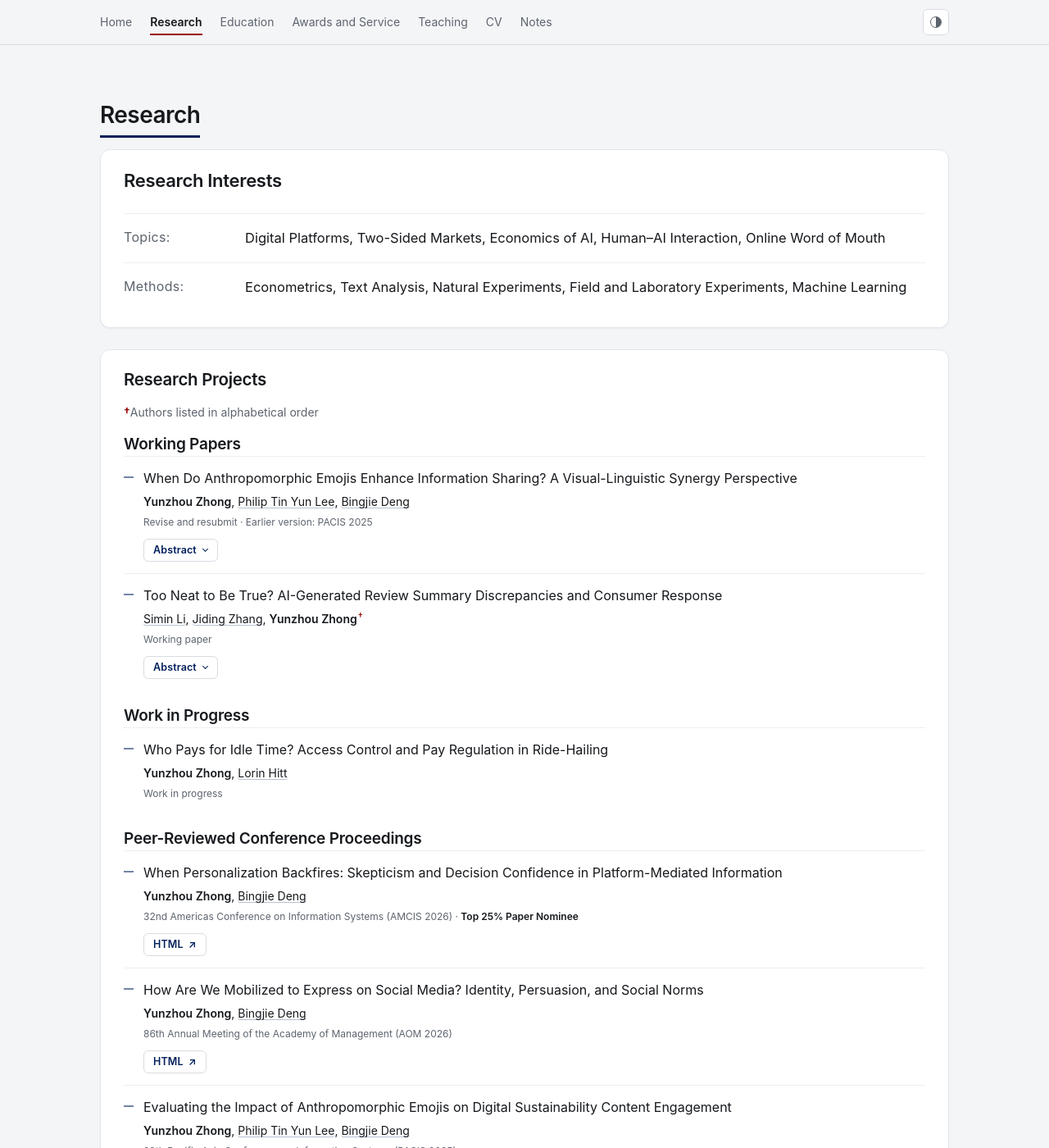
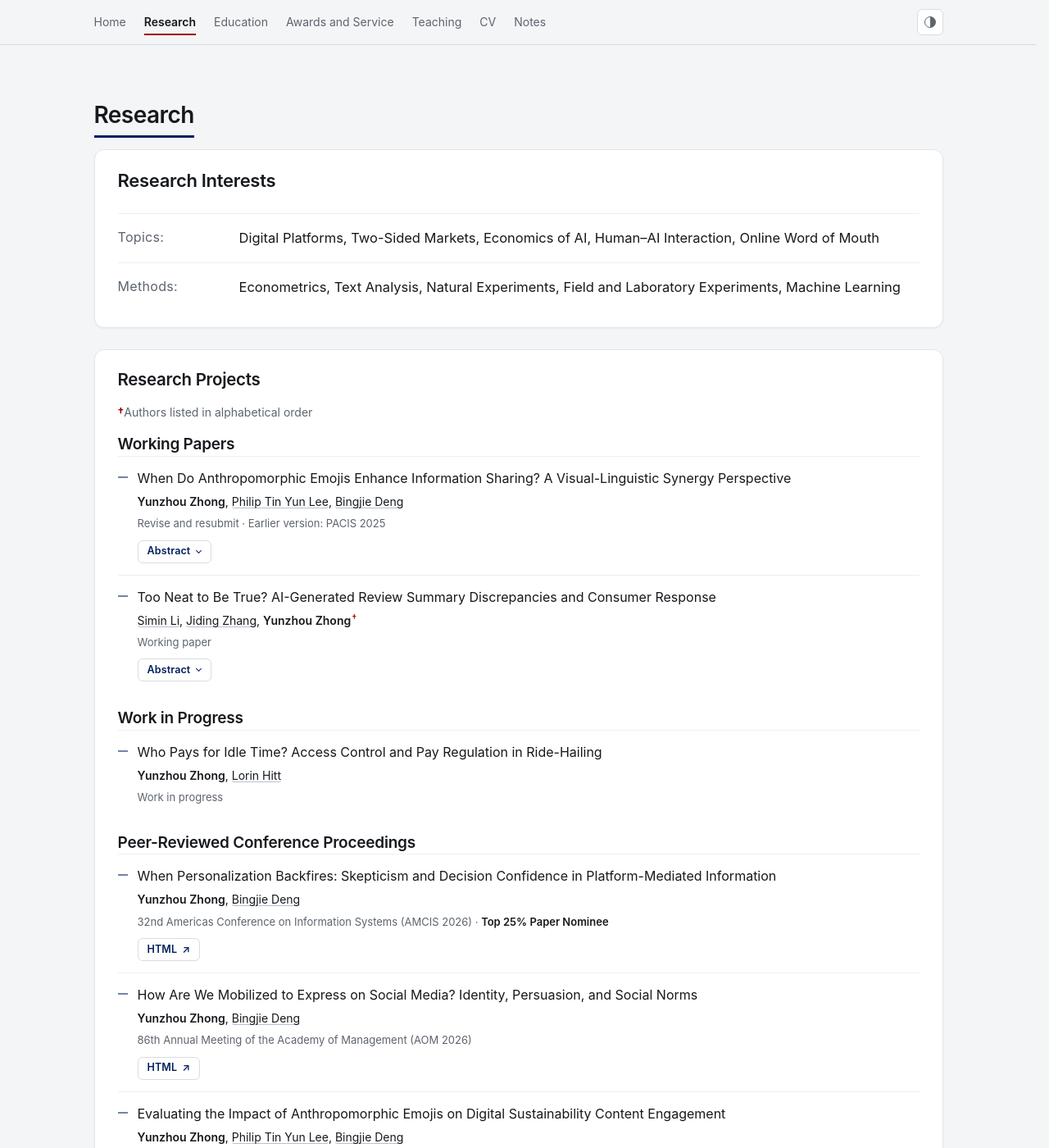
Before and after one commit to bobbyZhong10/bobbyzhong10.github.io, a Jekyll site: the page built from _pages/research-projects.md, in a window 1280 px wide and 1400 px high. Shown: the whole window at 82% size. Built offline with Jekyll 4.4.1, drawn with Linux system fonts in a browser that asks for light colours.

Commit message:
Fix layout and loading issues found in a full-site check
- Keep the PhD badge dot round on phones and on the badge's first line
- Reserve the scrollbar gutter so short pages no longer shift sideways
- Stop loading Google Fonts on the Research page while the quote card is hidden
- Serve the profile photo as a 56 KB JPEG with set dimensions and high fetch priority
- Raise research status lines from 12px to 13px
- Hyphenate long words in justified abstracts to close wide word gaps
- Match reviewer-list spacing to the memberships list
- Load Google Analytics and the visitor counter only in the production build

```diff
--- a/_config.yml
+++ b/_config.yml
@@ -27,7 +27,7 @@ baidu_site_verification  :  # get baidu_site_verification from https://ziyuan.ba
 # Site Author
 author:
   name             : "Yunzhou (Bobby) Zhong"
-  avatar           : "/images/profile-yunzhou-zhong.png"
+  avatar           : "/images/profile-yunzhou-zhong.jpg"
   bio              : ""
   location         : "Philadelphia, PA"
   employer         : "University of Pennsylvania"
--- a/_includes/analytics.html
+++ b/_includes/analytics.html
@@ -1,4 +1,5 @@
-{% if page.analytics != false and site.google_analytics_id and site.google_analytics_id != "" %}
+{% comment %} Only the GitHub Pages build (JEKYLL_ENV=production) reports visits, so local previews stay out of the numbers. {% endcomment %}
+{% if jekyll.environment == "production" and page.analytics != false and site.google_analytics_id and site.google_analytics_id != "" %}
 
 <!-- Global site tag (gtag.js) - Google Analytics -->
 <script async src="https://www.googletagmanager.com/gtag/js?id={{ site.google_analytics_id }}"></script>
--- a/_includes/home-hero.html
+++ b/_includes/home-hero.html
@@ -32,7 +32,7 @@
     </div>
 
     <div class="home-hero__avatar">
-      <img src="{{ site.author.avatar | relative_url }}" alt="{{ site.author.name }}">
+      <img src="{{ site.author.avatar | relative_url }}" alt="{{ site.author.name }}" width="168" height="168" fetchpriority="high">
     </div>
   </div>
 </section>
--- a/_layouts/default.html
+++ b/_layouts/default.html
@@ -27,7 +27,8 @@
       </article>
     </div>
 
-    {% if current_url == "/" %}
+    {% comment %} Like analytics, the counter loads only on the live site, so local previews don't add hits. {% endcomment %}
+    {% if current_url == "/" and jekyll.environment == "production" %}
       <div class="visitor-counter">
         <img src="https://hits.sh/bobbyzhong10.github.io.svg?style=plastic&amp;label=Visitors&amp;extraCount=1990&amp;color=011F5B&amp;labelColor=990000" alt="Visitor count">
       </div>
--- a/_sass/_site.scss
+++ b/_sass/_site.scss
@@ -43,10 +43,13 @@ html[data-theme="dark"] {
 /* Base
    ========================================================================== */
 
+// scrollbar-gutter keeps the layout from shifting sideways between short pages
+// (no scrollbar) and long ones where scrollbars take up room (Windows, some Linux).
 html {
   background: var(--bg);
   font-size: 16px;
   color-scheme: light;
+  scrollbar-gutter: stable;
 }
 
 html[data-theme="dark"] {
@@ -434,9 +437,10 @@ html[data-theme="dark"] #theme-toggle-icon {
   border-left: 3px solid var(--crimson);
 }
 
+// The dot sits on the first line, so it stays put when the badge wraps on phones.
 .phd-callout__badge {
   display: flex;
-  align-items: center;
+  align-items: flex-start;
   gap: 9px;
   margin: 0 0 9px;
   padding: 0;
@@ -444,15 +448,17 @@ html[data-theme="dark"] #theme-toggle-icon {
   font-size: 13px;
   font-weight: 600;
   letter-spacing: 0.02em;
+  line-height: 1.5;
 }
 
 .phd-callout__badge::before {
   content: "";
+  flex: none;
   width: 7px;
   height: 7px;
+  margin-top: calc(0.75em - 3.5px);
   border-radius: 999px;
   background: var(--crimson);
-  transform: rotate(45deg);
 }
 
 .phd-callout p {
@@ -657,7 +663,7 @@ html[data-theme="dark"] #theme-toggle-icon {
 .research-entry__meta {
   margin-top: 5px;
   color: var(--muted);
-  font-size: 12px;
+  font-size: 13px;
 }
 
 .research-entry__authors strong,
@@ -751,6 +757,11 @@ html[data-theme="dark"] #theme-toggle-icon {
   font-size: 14.5px;
   line-height: 1.65;
   text-align: justify;
+  // Hyphenation keeps justified lines from opening wide gaps between words;
+  // only words of 7+ letters split, with at least 3 letters on each side.
+  -webkit-hyphens: auto;
+  hyphens: auto;
+  hyphenate-limit-chars: 7 3 3;
 }
 
 .research-entry__abstract p {
@@ -849,6 +860,12 @@ html[data-theme="dark"] #theme-toggle-icon {
 
 .service-review-list__heading:not(:first-child) {
   margin-top: 20px;
+}
+
+// Reviewer rows match the Professional Memberships list below them.
+.service-review-list .academic-entry {
+  padding: 9px 0;
+  line-height: 1.55;
 }
 
 .page-awards-services .content-card ul {
```
Also changed, not shown: _pages/research-projects.md (+2 -2 lines), images/profile-yunzhou-zhong.jpg (added).
